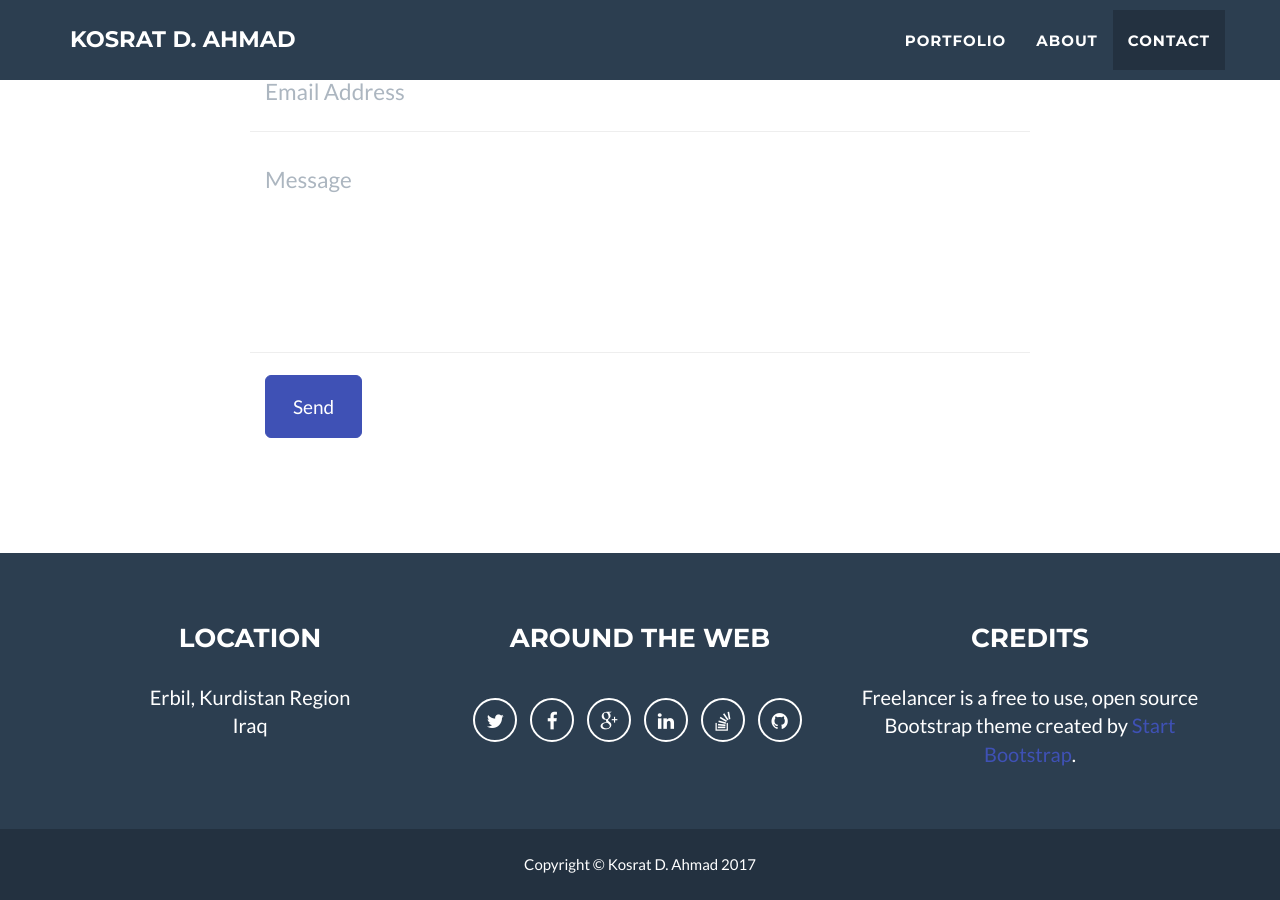
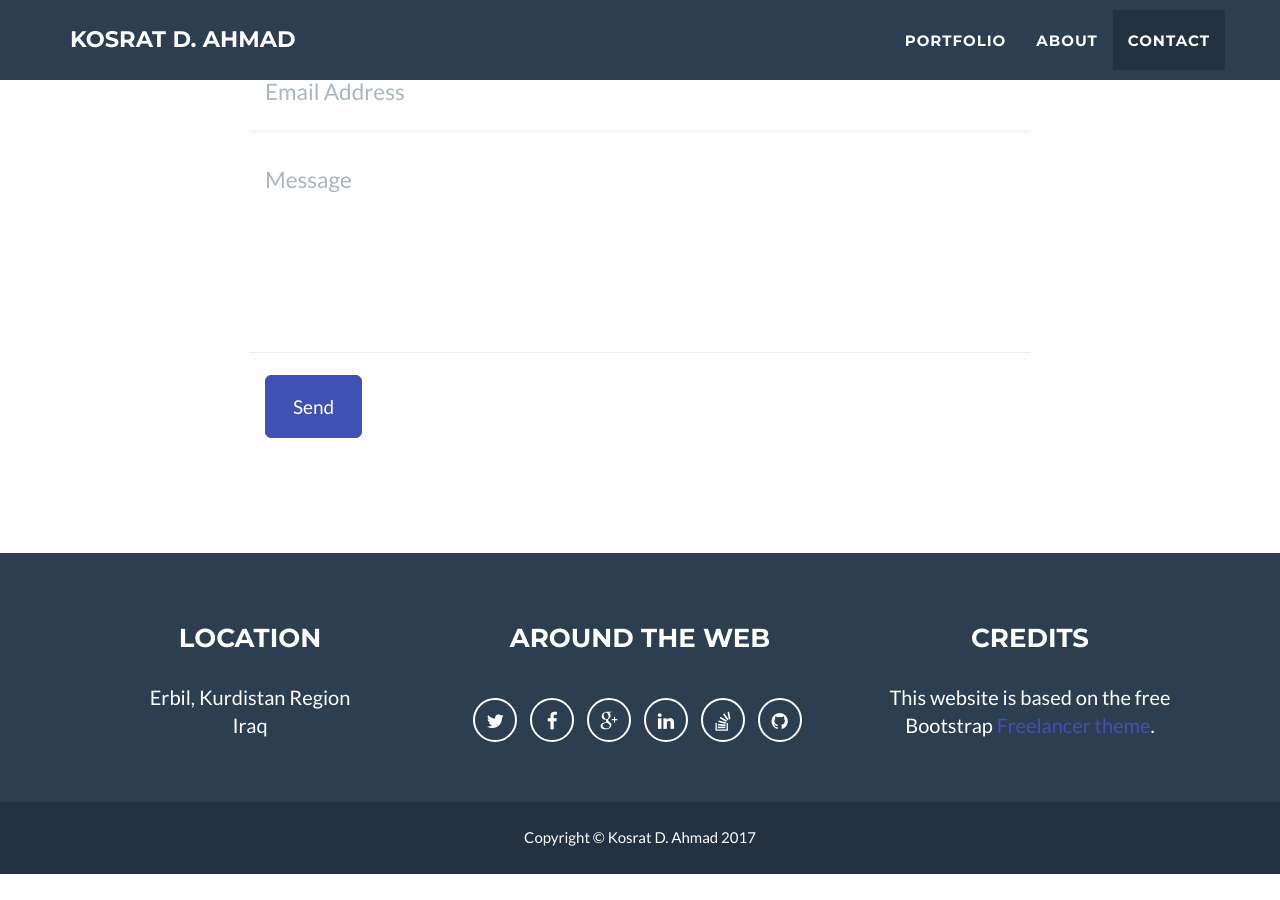
Before and after one commit to kosratdev/kosratdahmad.github.io, a Jekyll site: the page built from index.html, in a window 1280 px wide and 900 px high, scrolled down 2660 px. Built offline with Jekyll 4.4.1, drawn with Linux system fonts in a browser that asks for light colours; after the commit the page ends 3534 px from its top, so only the background shows below that.

Commit message:
refactor: Change credit description

```diff
--- a/_config.yml
+++ b/_config.yml
@@ -57,7 +57,7 @@ address:
   - line: Iraq
 
 # Credits content
-credits: 'Freelancer is a free to use, open source Bootstrap theme created by <a href="http://startbootstrap.com">Start Bootstrap</a>.'
+credits: 'This website is based on the free Bootstrap <a href="http://startbootstrap.com/template-overviews/freelancer/" target="_blank">Freelancer theme</a>.'
 
 # Build settings
 markdown: kramdown
```
